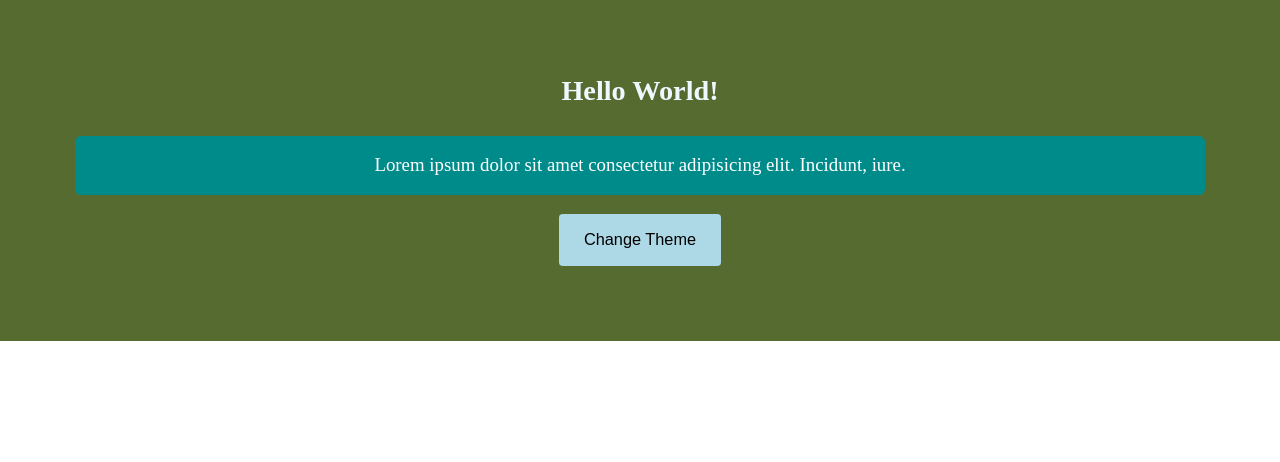
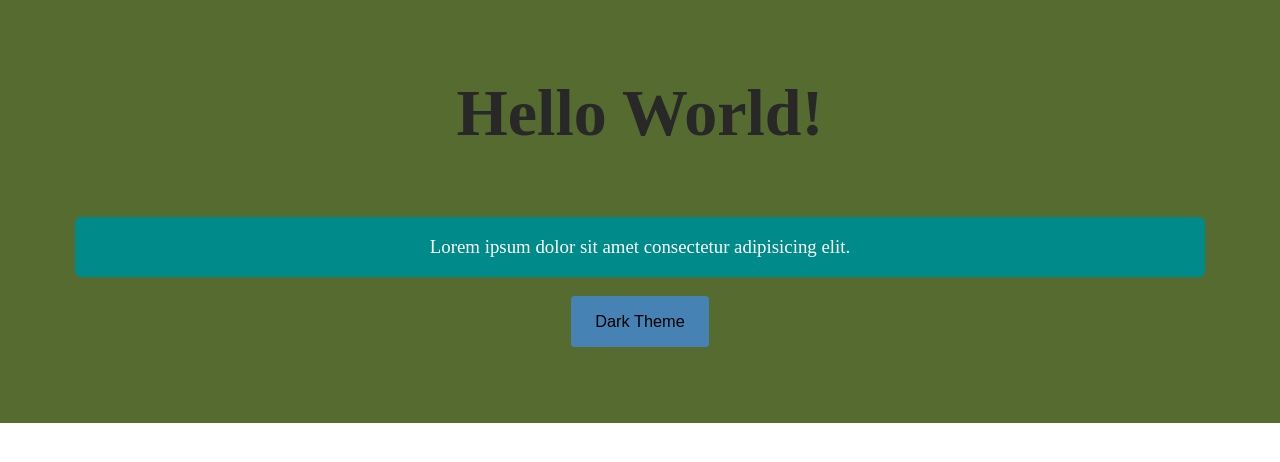
Before and after one commit to JaviBoleca/training-react, a React (Create React App) app: page / in a window 1280 px wide. Shown: the top 462 px of the page. Built offline with nearby package versions, Linux system fonts and the light colour scheme.

Commit message:
darkmodeOk

```diff
--- a/src/App.js
+++ b/src/App.js
@@ -1,93 +1,54 @@
 import styled from "styled-components";
-
 import { useState } from "react";
 
-
-
 const Title = styled.h1`
-
-  font-size: 1.5em;
-
+  font-size: 3.5em;
   text-align: center;
-
-  color: AliceBlue;
-
+  color: ${(props) => (props.darkTheme ? "AliceBlue" : "#282828")};
   margin-bottom: 1em;
-
+  transition: all 0.25s ease-in;
 `;
 
-
-
 const Wrapper = styled.section`
-
   font-size: 1.5em;
-
   padding: 4em;
-
   background-color: ${(props) =>
-
     props.darkTheme ? "DarkSlateGray" : "DarkOliveGreen"};
-
   text-align: center;
-
+  transition: all 0.25s ease-in;
 `;
 
 const Paragraph = styled.p`
-
-  background-color: DarkCyan;
-
-  color: White;
-
+  background-color: ${(props) => (props.darkTheme ? "Snow" : "DarkCyan")};
+  color: ${(props) => (props.darkTheme ? "#282828" : "Snow")};
+  padding: 1em;
   border-radius: 0.5rem;
-
-  padding: 1em;
-
   margin-bottom: 1em;
-
+  transition: all 0.25s ease-in;
 `;
 
 const Button = styled.button`
-
+  font-size: 1.3rem;
   border-radius: 0.3rem;
-
-  background-color: LightBlue;
-
+  background-color: ${(props) => (props.darkTheme ? "LightBlue" : "SteelBlue")};
   padding: 1em 1.5em;
-
-  font-size: 1.3rem;
-
-  `;
+  transition: all 0.25s ease-in;
+`;
 
 const App = () => {
-
-
-
   const [darkTheme, setDarkTheme] = useState(false);
 
   return (
-
     <Wrapper darkTheme={darkTheme}>
-
-      {" "}
-
-      {/* darkTheme es prop, sino no se pone el props, cambiará de color */}
-
-      <Title>Hello World!</Title>
-
-      <Paragraph>
-
-        Lorem ipsum dolor sit amet consectetur adipisicing elit. Incidunt, iure.
-
+      <Title darkTheme={darkTheme}>Hello World!</Title>
+      <Paragraph darkTheme={darkTheme}>
+        Lorem ipsum dolor sit amet consectetur adipisicing elit.
       </Paragraph>
-
-      <Button onClick={() => setDarkTheme(!darkTheme)}>Change Theme</Button>
-
+      <Button darkTheme={darkTheme} onClick={() => setDarkTheme(!darkTheme)}>
+        {darkTheme ? "Light Theme" : "Dark Theme"}
+      </Button>
     </Wrapper>
-
   );
-
 };
 
-
-
 export default App;
```
